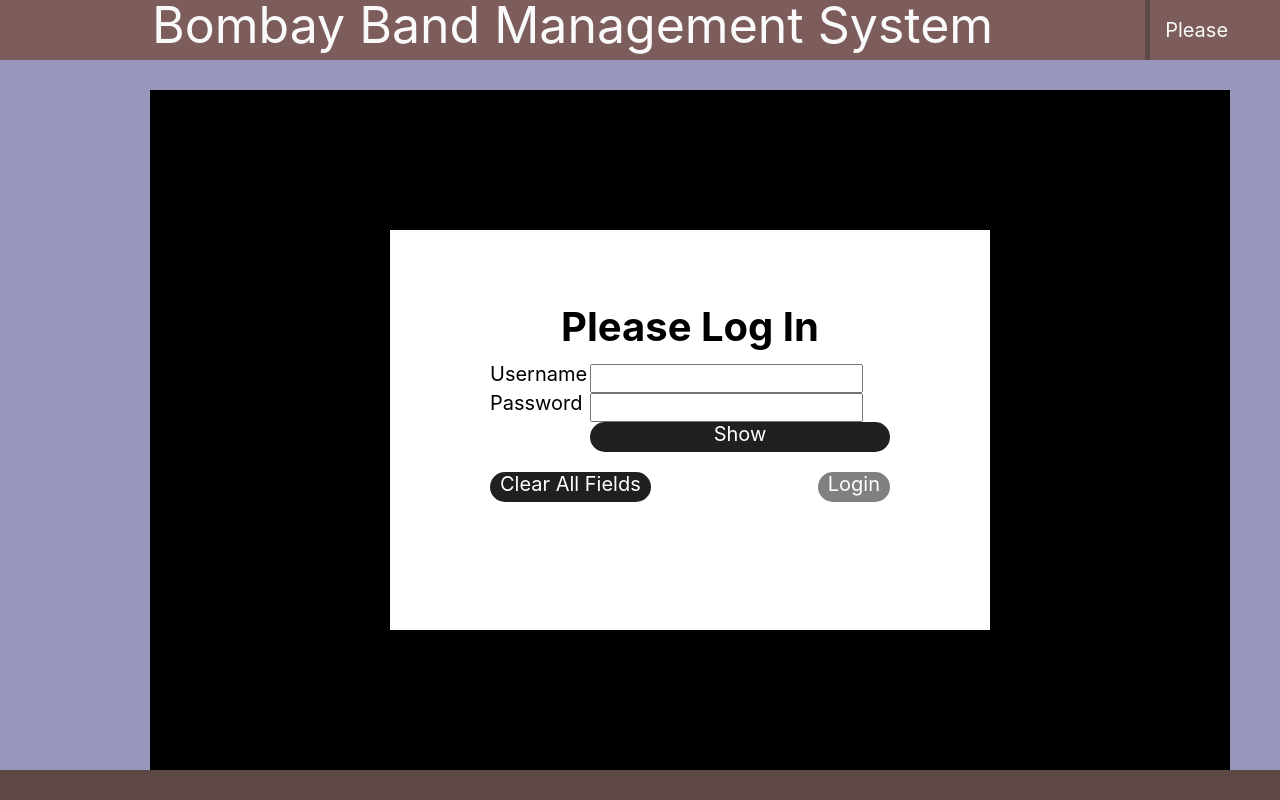
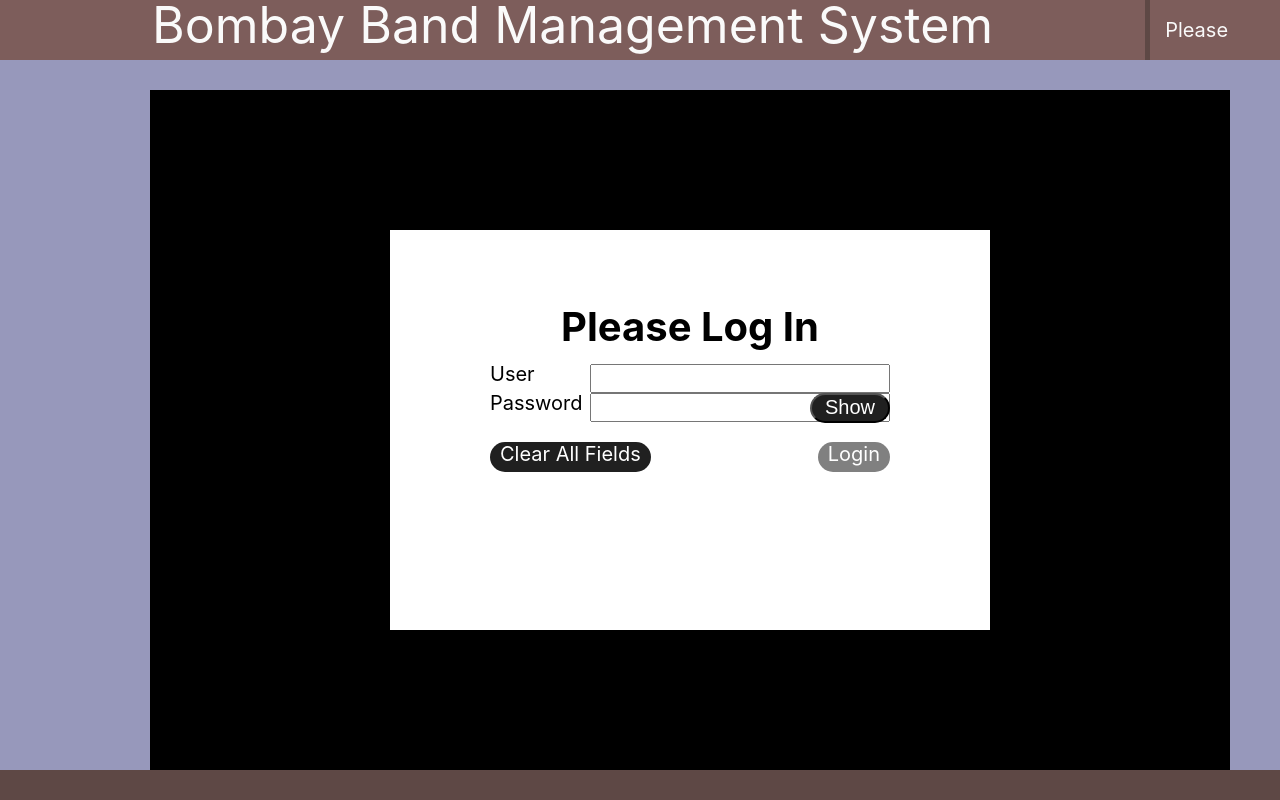
Before and after one commit to aikimcr/bombay_client, a React (Create React App) app: page /artistList in a window 1280 px wide. Built offline with nearby package versions, Linux system fonts and the light colour scheme.

Commit message:
Login is using Labeled Input. (#11)

```diff
--- a/src/Login/Login.js
+++ b/src/Login/Login.js
@@ -8,6 +8,7 @@ import BombayModeContext from '../Context/BombayModeContext';
 import BombayUtilityContext from '../Context/BombayUtilityContext';
 
 import { login } from "../Network/Login";
+import LabeledInput from '../Widgets/LabeledInput';
 
 function Login(props) {
     const navigate = useNavigate();
@@ -28,8 +29,8 @@ function Login(props) {
 
     function getCredentials() {
         // TODO: THere has to be a better way to do what these two lines are doing.
-        const usernameInput = document.querySelector('.username');
-        const passwordInput = document.querySelector('.password');
+        const usernameInput = document.querySelector('[data-fieldname="username"] input');
+        const passwordInput = document.querySelector('[data-fieldname="password"] input');
 
         return { username: usernameInput.value, password: passwordInput.value };
     }
@@ -62,8 +63,8 @@ function Login(props) {
 
         clearTimer();
 
-        document.querySelector('input.username').value = '';
-        document.querySelector('input.password').value = '';
+        document.querySelector('[data-fieldname="username"] input').value = '';
+        document.querySelector('[data-fieldname="password"] input').value = '';
         loginButton.classList.add('disabled');
         setError(null);
     }
@@ -85,21 +86,6 @@ function Login(props) {
         checkLoginState();
     }
 
-    function togglePassword(evt) {
-        const el = evt.currentTarget;
-        const pwd = el.parentElement.querySelector('.password');
-
-        if (el.dataset.hidden === 'true') {
-            el.dataset.hidden = false;
-            el.textContent = 'Hide';
-            pwd.setAttribute('type', 'text');
-        } else {
-            el.dataset.hidden = true;
-            el.textContent = 'Show';
-            pwd.setAttribute('type', 'password');
-        }
-    }
-
     if (loggedIn) {
         return '';
     } else {
@@ -108,19 +94,19 @@ function Login(props) {
                 <div className="login-form">
                     <h1 className="login-header">Please Log In</h1>
                     <div className="info">
-                        <div>
-                            <div className="label">Username</div>
-                            <div className="input">
-                                <input className="username" type="text" onChange={handleChange} />
-                            </div>
-                        </div>
-                        <div>
-                            <div className="label">Password</div>
-                            <div className="input">
-                                <input className="password" type="password" onChange={handleChange} />
-                                <div className="toggle btn" data-hidden="true" onClick={togglePassword}>Show</div>
-                            </div>
-                        </div>
+                        <LabeledInput
+                            modelName='login'
+                            fieldName='username'
+                            labelText='User Name'
+                            onChange={handleChange}
+                        />
+                        <LabeledInput
+                            modelName='login'
+                            fieldName='password'
+                            labelText='Password'
+                            type='password'
+                            onChange={handleChange}
+                        />
                     </div>
                     {error && <div className="error">{error}</div>}
                     <div className="controls">
--- a/src/Widgets/LabeledInput.js
+++ b/src/Widgets/LabeledInput.js
@@ -1,15 +1,37 @@
-import React from 'react'
 import PropTypes from 'prop-types'
+import { useRef } from 'react';
 
 import './LabeledInput.scss';
 
 function LabeledInput(props) {
-    const inputId = `${props.modelName}-${props.model.get('id')}`;
+    const topRef = useRef(null);
+
+    const modelId = props.model ? props.model.get('id') : `isNew-${Date.now()}`;
+    const inputId = `${props.modelName}-${modelId}`;
+    const defaultValue = props.model ? props.model.get(props.fieldName) : '';
+    const type = props.type ? props.type : 'text';
+    const isPassword = type === 'password';
+
+    function toggleHide(evt) {
+        const el = evt.currentTarget;
+        const pwd = topRef.current.querySelector('input');
+
+        if (el.dataset.hidden === 'true') {
+            el.dataset.hidden = false;
+            el.value = 'Hide';
+            pwd.setAttribute('type', 'text');
+        } else {
+            el.dataset.hidden = true;
+            el.value = 'Show';
+            pwd.setAttribute('type', 'password');
+        }
+    }
 
     return (
-        <div className='labeled-input' data-modelname={props.modelName} data-fieldname={props.fieldName}>
+        <div ref={topRef} className='labeled-input' data-modelname={props.modelName} data-fieldname={props.fieldName}>
             <label htmlFor={inputId}>{props.labelText}</label>
-            <input id={inputId} name='name' type="text" defaultValue={props.model.get(props.fieldName)}></input>
+            <input id={inputId} name='name' type={type} defaultValue={defaultValue} onChange={props.onChange}></input>
+            { isPassword ? <input type="button" className="toggle" data-hidden="true" onClick={toggleHide} value="Show"/> : '' }
         </div>
     )
 }
@@ -18,7 +40,9 @@ LabeledInput.propTypes = {
     modelName: PropTypes.string.isRequired,
     fieldName: PropTypes.string.isRequired,
     labelText: PropTypes.string.isRequired,
-    model: PropTypes.object.isRequired,
+    model: PropTypes.object,
+    type: PropTypes.string,
+    onChange: PropTypes.func,
 }
 
 export default LabeledInput
--- a/src/Widgets/LabeledInput.scss
+++ b/src/Widgets/LabeledInput.scss
@@ -1,6 +1,12 @@
 @import '../global.scss';
 
 .labeled-input {
+    position: relative;
+    top: 0;
+    left: 0;
+    bottom: 0;
+    right: 0;
+
     display: flex;
     flex-direction: row;
     justify-content: flex-start;
@@ -19,4 +25,11 @@
         flex-grow: 2;
         width: 100%;
     }
+
+    .toggle {
+        width: 4em;
+        position: absolute;
+        top: 0;
+        right: 0;
+    }
 }
--- a/src/global.scss
+++ b/src/global.scss
@@ -77,13 +77,6 @@ input
     right: 0;
     width: 100%;
     height: $standard-font-size;
-
-    .toggle {
-        width: 50px;
-        position: absolute;
-        top: 4px;
-        right: 25px;
-    }
 }
 
 // Parent element must have height specificed.  100% should work.
```
Also changed, not shown: src/setupTests.js (+0 -3 lines), 2 other files (tests, documents, lock files or other folders).
